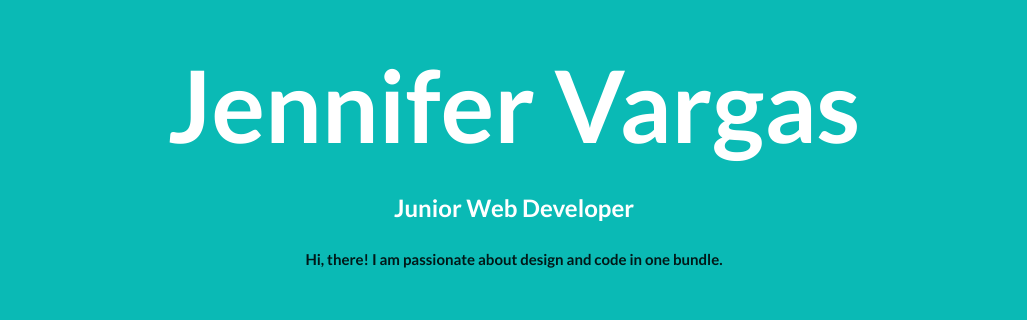
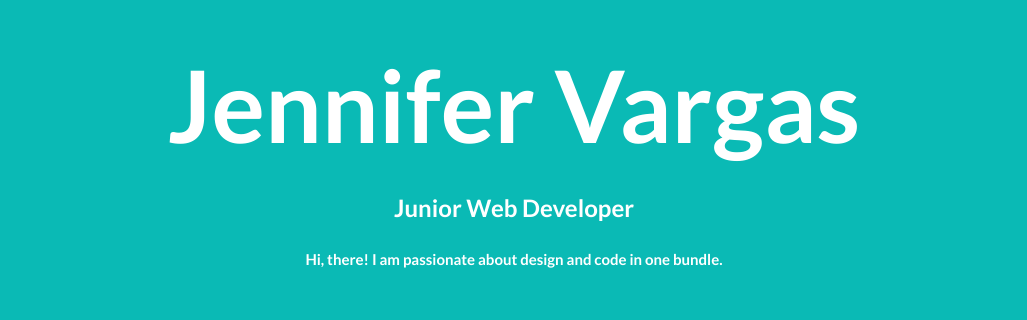
Before and after one commit to jevargasv/jevargasv.github.io, a plain HTML site: page index.html in a window 1280 px wide. Shown: the top 320 px of the page, without its empty margins (126-1153 px from the left). Drawn offline with nearby package versions, Linux system fonts and the light colour scheme; grey boxes are pictures that could not be loaded.

Commit message:
Update main.css

```diff
--- a/main.css
+++ b/main.css
@@ -14,6 +14,10 @@ h2 {
     color: white;
 }
 
+h4 {
+    color: white;
+}
+
 .ui.card {
     margin: 0 auto;
     width: 960px;
```
